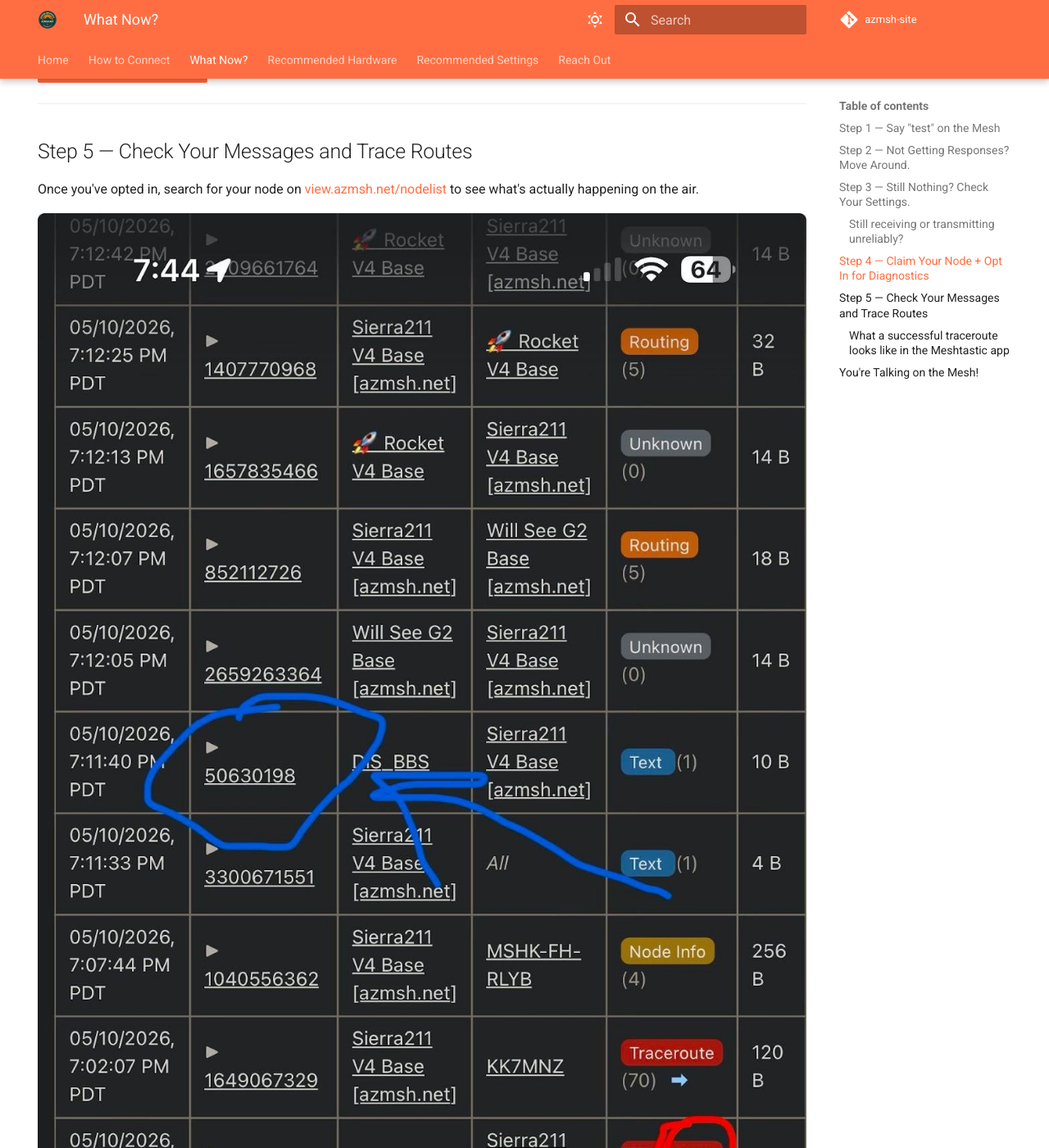
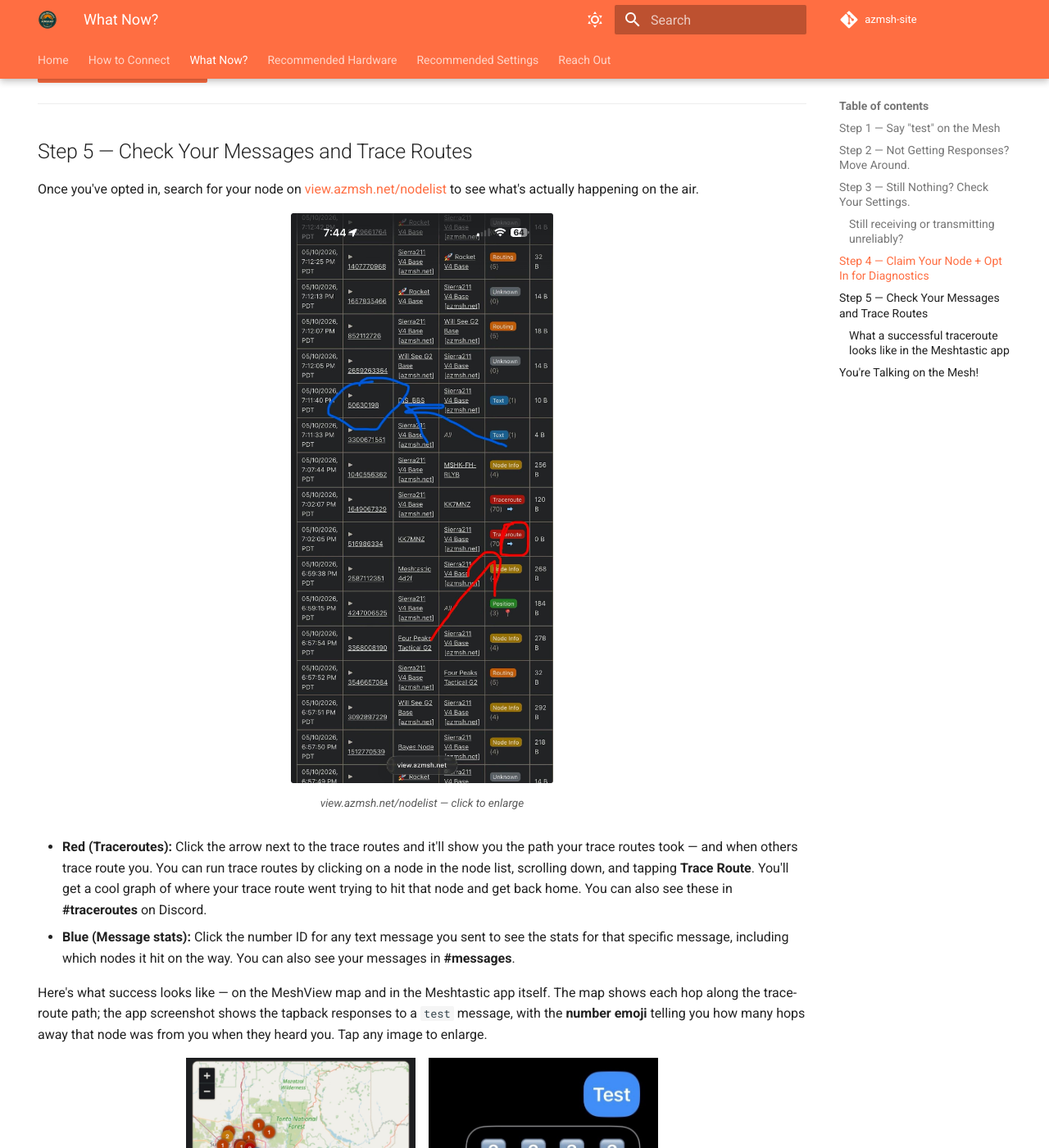
Before and after one commit to ArizonaMeshtasticCommunity/azmsh-site, an MkDocs documentation site: the page built from docs/docs/what-now.md, in a window 1280 px wide and 1400 px high, scrolled down 1913 px. Shown: the whole window at 82% size. Built offline with MkDocs 1.6.1 and Material for MkDocs 9.7.7, drawn with Linux system fonts in a browser that asks for light colours; emoji names are drawn with the system emoji font; comment, search, counter and statistics services are not loaded; some of the changed text lies outside the part shown.

Commit message:
docs(what-now): smaller images + click-to-expand lightbox, generic Meshtastic-app framing
Image sizing: shrunk default max-widths (MeshView nodelist 320px, side-by-side
figures 280px each, Android app traceroute 220px) so the page is scannable
without scrolling through giant screenshots. All four images are now wrapped
in glightbox-class anchors — tap to expand to full size in a modal.

Generic app framing: Step 5 traceroute subsection body copy drops the
Android-specific hook ("run from the Meshtastic Android app too") in favor of
"the Meshtastic app itself (Android, iOS, or web)" since all clients support
the same flow. Image caption keeps the Android attribution since that's what
the screenshot shows.

Build wiring: added mkdocs-glightbox plugin (with touchNavigation + zoom +
draggable opts) to mkdocs.yml + the GH Actions deploy workflow pip install
list so build-on-main + the PR-build validator both have it.

Co-Authored-By: Claude Opus 4.7 (1M context) <noreply@anthropic.com>

```diff
--- a/docs/docs/what-now.md
+++ b/docs/docs/what-now.md
@@ -77,31 +77,42 @@ Now that you're heard on the mesh, plug into the community side.
 
 Once you've opted in, search for your node on [view.azmsh.net/nodelist](https://view.azmsh.net/nodelist) to see what's actually happening on the air.
 
-![Screenshot of view.azmsh.net/nodelist with the Traceroute button highlighted in red and a text message ID highlighted in blue.](../assets/images/what-now-nodelist-trace-routes.jpeg){ .center }
+<figure style="margin: 0 auto; max-width: 320px;">
+  <a href="../assets/images/what-now-nodelist-trace-routes.jpeg" class="glightbox" data-description="Screenshot of view.azmsh.net/nodelist with the Traceroute button highlighted in red and a text message ID highlighted in blue.">
+    <img src="../assets/images/what-now-nodelist-trace-routes.jpeg" alt="Screenshot of view.azmsh.net/nodelist with the Traceroute button highlighted in red and a text message ID highlighted in blue." style="width: 100%; height: auto;">
+  </a>
+  <figcaption style="text-align: center; font-size: 0.85em; opacity: 0.75;">view.azmsh.net/nodelist — click to enlarge</figcaption>
+</figure>
 
 - **Red (Traceroutes):** Click the arrow next to the trace routes and it'll show you the path your trace routes took — and when others trace route you. You can run trace routes by clicking on a node in the node list, scrolling down, and tapping **Trace Route**. You'll get a cool graph of where your trace route went trying to hit that node and get back home. You can also see these in **#traceroutes** on Discord.
 - **Blue (Message stats):** Click the number ID for any text message you sent to see the stats for that specific message, including which nodes it hit on the way. You can also see your messages in **#messages**.
 
-Here's what success looks like — both on the MeshView map and in the Meshtastic app itself. The map shows each hop along the trace-route path; the app screenshot shows the tapback responses to a `test` message, with the **number emoji** telling you how many hops away that node was from you when they heard you.
+Here's what success looks like — on the MeshView map and in the Meshtastic app itself. The map shows each hop along the trace-route path; the app screenshot shows the tapback responses to a `test` message, with the **number emoji** telling you how many hops away that node was from you when they heard you. Tap any image to enlarge.
 
 <div style="display: flex; flex-wrap: wrap; gap: 16px; align-items: flex-start; justify-content: center;">
-  <figure style="flex: 1 1 320px; max-width: 480px; margin: 0;">
-    <img src="../assets/images/what-now-traceroute-example-meshview.jpeg" alt="Example MeshView map showing a successful trace route across the Arizona mesh — colored markers in Phoenix metro plus a Tucson cluster, numbers indicating hop counts." style="width: 100%; height: auto;">
+  <figure style="flex: 1 1 200px; max-width: 280px; margin: 0;">
+    <a href="../assets/images/what-now-traceroute-example-meshview.jpeg" class="glightbox" data-description="Example MeshView map showing a successful trace route across the Arizona mesh.">
+      <img src="../assets/images/what-now-traceroute-example-meshview.jpeg" alt="Example MeshView map showing a successful trace route across the Arizona mesh — colored markers in Phoenix metro plus a Tucson cluster, numbers indicating hop counts." style="width: 100%; height: auto;">
+    </a>
     <figcaption style="text-align: center; font-size: 0.85em; opacity: 0.75;">Trace route on the MeshView map</figcaption>
   </figure>
-  <figure style="flex: 1 1 320px; max-width: 480px; margin: 0;">
-    <img src="../assets/images/what-now-meshtastic-app-tapbacks.jpeg" alt="Meshtastic app screenshot showing a 'Test' message marked Acknowledged with four tapback responses — node IDs 0b3b, 2ef0, JICH, 82d0 each with a number emoji (2, 2, 3, 2) showing hop count." style="width: 100%; height: auto;">
+  <figure style="flex: 1 1 200px; max-width: 280px; margin: 0;">
+    <a href="../assets/images/what-now-meshtastic-app-tapbacks.jpeg" class="glightbox" data-description="Meshtastic app — tapback responses to a Test message.">
+      <img src="../assets/images/what-now-meshtastic-app-tapbacks.jpeg" alt="Meshtastic app screenshot showing a 'Test' message marked Acknowledged with four tapback responses — node IDs 0b3b, 2ef0, JICH, 82d0 each with a number emoji (2, 2, 3, 2) showing hop count." style="width: 100%; height: auto;">
+    </a>
     <figcaption style="text-align: center; font-size: 0.85em; opacity: 0.75;">Tapbacks in the Meshtastic app (number = hops away)</figcaption>
   </figure>
 </div>
 
 ### What a successful traceroute looks like in the Meshtastic app
 
-You can run a traceroute directly from the **Meshtastic Android app** too. Tap a node in your node list, scroll down, hit **Trace Route**, and you'll get a result like this — every hop on the way out, every hop on the way back, with the signal strength (dB) at each step. Green = strong signal, yellow/red = weak.
+You can run a traceroute directly from the **Meshtastic app** itself (Android, iOS, or web). Tap a node in your node list, scroll down, hit **Trace Route**, and you'll get a result like this — every hop on the way out, every hop on the way back, with the signal strength (dB) at each step. Green = strong signal, yellow/red = weak.
 
-<figure style="margin: 0 auto; max-width: 360px;">
-  <img src="../assets/images/what-now-traceroute-android-app.png" alt="Meshtastic Android app traceroute result for 'Tucson Mountain Higher' — outbound path P-Tag → P-Home → Fred V4 → Hackatron 0x3 Base → Tucson Mountain Higher with dB values per hop, return path back to P-Tag, duration 11.5s." style="width: 100%; height: auto;">
-  <figcaption style="text-align: center; font-size: 0.85em; opacity: 0.75;">Successful traceroute in the Meshtastic Android app — outbound + return path with signal strength at each hop</figcaption>
+<figure style="margin: 0 auto; max-width: 220px;">
+  <a href="../assets/images/what-now-traceroute-android-app.png" class="glightbox" data-description="Meshtastic Android app — successful traceroute with outbound + return path and per-hop dB.">
+    <img src="../assets/images/what-now-traceroute-android-app.png" alt="Meshtastic Android app traceroute result for 'Tucson Mountain Higher' — outbound path P-Tag → P-Home → Fred V4 → Hackatron 0x3 Base → Tucson Mountain Higher with dB values per hop, return path back to P-Tag, duration 11.5s." style="width: 100%; height: auto;">
+  </a>
+  <figcaption style="text-align: center; font-size: 0.85em; opacity: 0.75;">Successful traceroute — Android app shown; iOS + web work the same way</figcaption>
 </figure>
 
 ---
--- a/mkdocs.yml
+++ b/mkdocs.yml
@@ -43,6 +43,15 @@ nav:
 plugins:
   - offline
   - search
+  - glightbox:
+      touchNavigation: true
+      loop: false
+      effect: zoom
+      slide_effect: slide
+      width: 100%
+      height: auto
+      zoomable: true
+      draggable: true
 
 markdown_extensions:
   - attr_list
```
Also changed, not shown: 1 other file.
